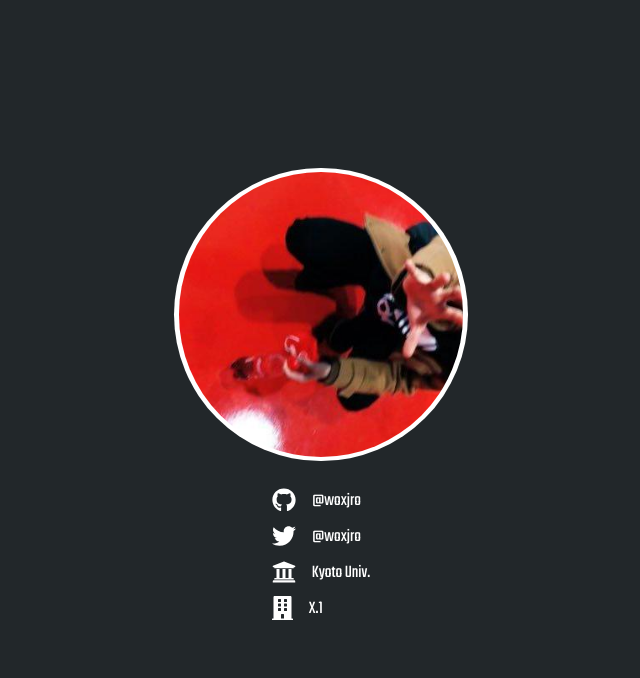
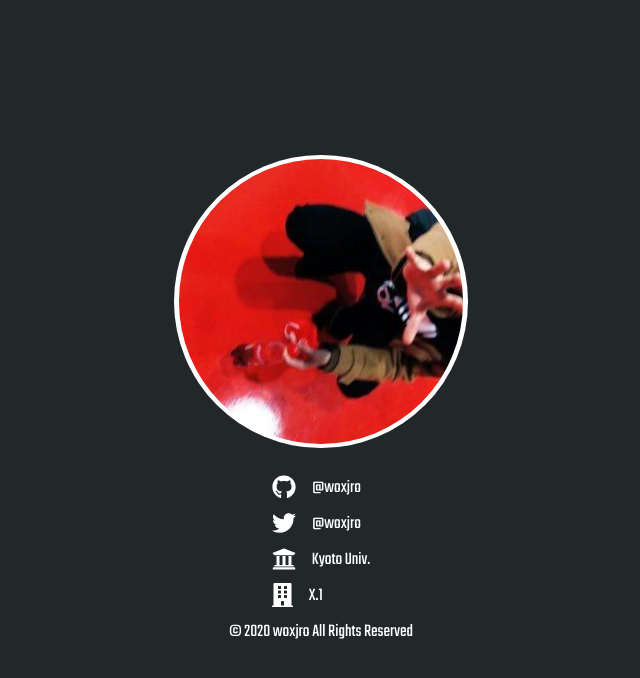
Before and after one commit to woxjro/woxjro.github.io, a React (Create React App) app: page / in a window 1280 px wide. Shown: the top 678 px of the page, without its empty margins (319-959 px from the left). Built offline with nearby package versions, Linux system fonts and the light colour scheme.

Commit message:
copyrightを追加

```diff
--- a/src/App.css
+++ b/src/App.css
@@ -65,3 +65,7 @@
    color: white;
    text-decoration: none;
 }
+
+.copyright .text {
+   color: white;
+}
--- a/src/App.js
+++ b/src/App.js
@@ -7,6 +7,7 @@ import "./App.css";
 import { FontAwesomeIcon } from "@fortawesome/react-fontawesome";
 import SwitchIcon from "./components/switchIcon";
 import Link from "./components/link";
+import Copyright from "./components/copyright";
 
 library.add(fab, fas, far); //他のコンポーネントから簡単に呼び出せるようにするための登録処理？
 function App() {
@@ -43,6 +44,9 @@ function App() {
                linkName={"X.1"}
             />
          </div>
+         <div className="copyright-box">
+            <Copyright />
+         </div>
       </div>
    );
 }
--- /dev/null
+++ b/src/components/copyright.js
@@ -0,0 +1,11 @@
+import React from "react";
+
+export default function Copyright() {
+   return (
+      <div className="copyright">
+         <div className="container">
+            <div className="text">© 2020 woxjro All Rights Reserved</div>
+         </div>
+      </div>
+   );
+}
```
